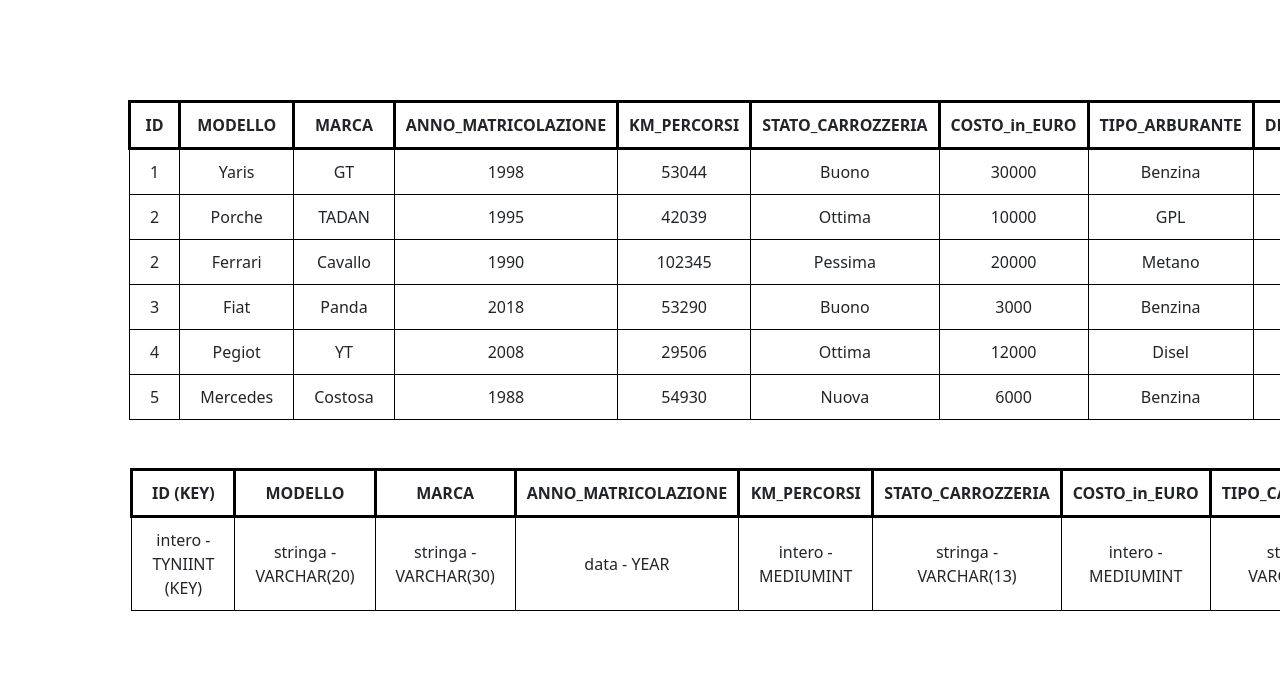
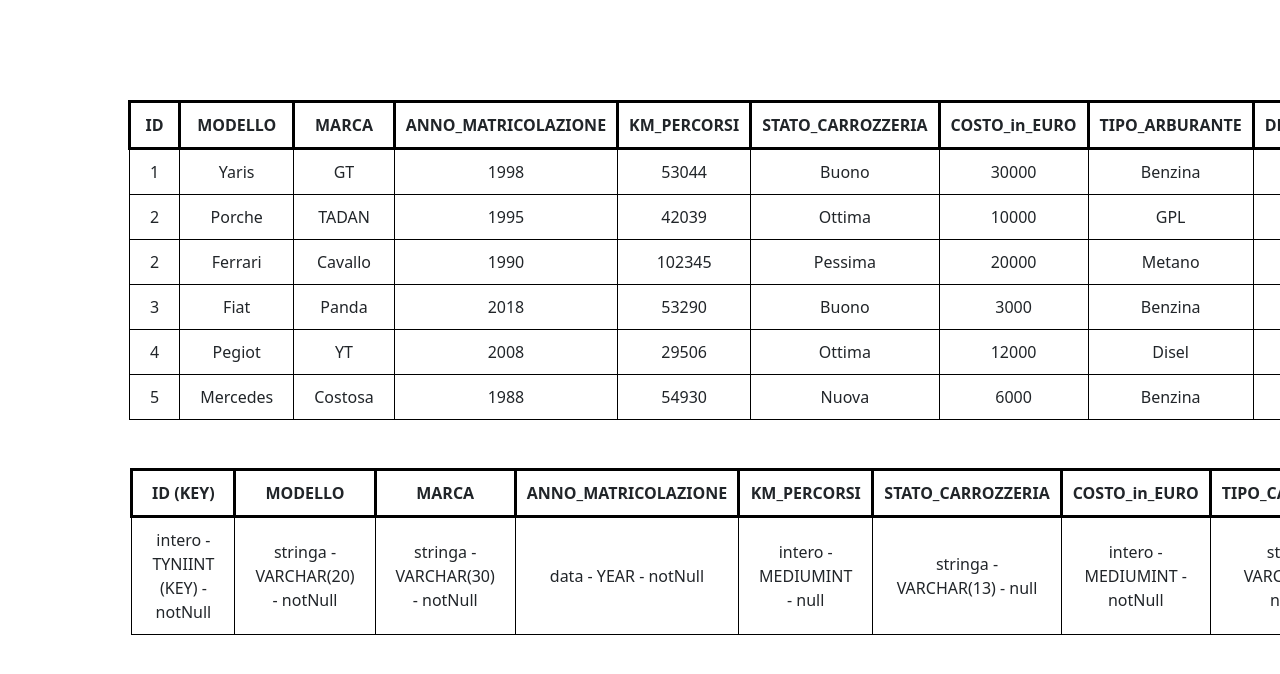
Before and after one commit to ClaudioMattina/db-first, a plain HTML site: page index.html in a window 1280 px wide. Shown: the top 674 px of the page. Drawn offline with nearby package versions, Linux system fonts and the light colour scheme.

Commit message:
modifiche

```diff
--- a/index.html
+++ b/index.html
@@ -122,17 +122,17 @@
                 </tr>
 
 
-                <!-- MACCHINE -->
+                <!-- specifiche -->
                 <tr>
-                  <td>intero - TYNIINT (KEY)</td>
-                  <td>stringa - VARCHAR(20)</td>
-                  <td>stringa - VARCHAR(30)</td>
-                  <td>data - YEAR</td>
-                  <td>intero - MEDIUMINT</td>
-                  <td>stringa - VARCHAR(13)</td>
-                  <td>intero - MEDIUMINT</td>
-                  <td>stringa - VARCHAR(30)</td>
-                  <td>stringa - VARCHAR(200)</td>
+                  <td>intero - TYNIINT (KEY) - notNull</td>
+                  <td>stringa - VARCHAR(20)  - notNull</td>
+                  <td>stringa - VARCHAR(30)  - notNull</td>
+                  <td>data - YEAR  - notNull</td>
+                  <td>intero - MEDIUMINT - null</td>
+                  <td>stringa - VARCHAR(13) - null</td>
+                  <td>intero - MEDIUMINT  - notNull</td>
+                  <td>stringa - VARCHAR(30)  - notNull</td>
+                  <td>stringa - VARCHAR(200) - null</td>
                 </tr>
             </table>
         </div>
```
